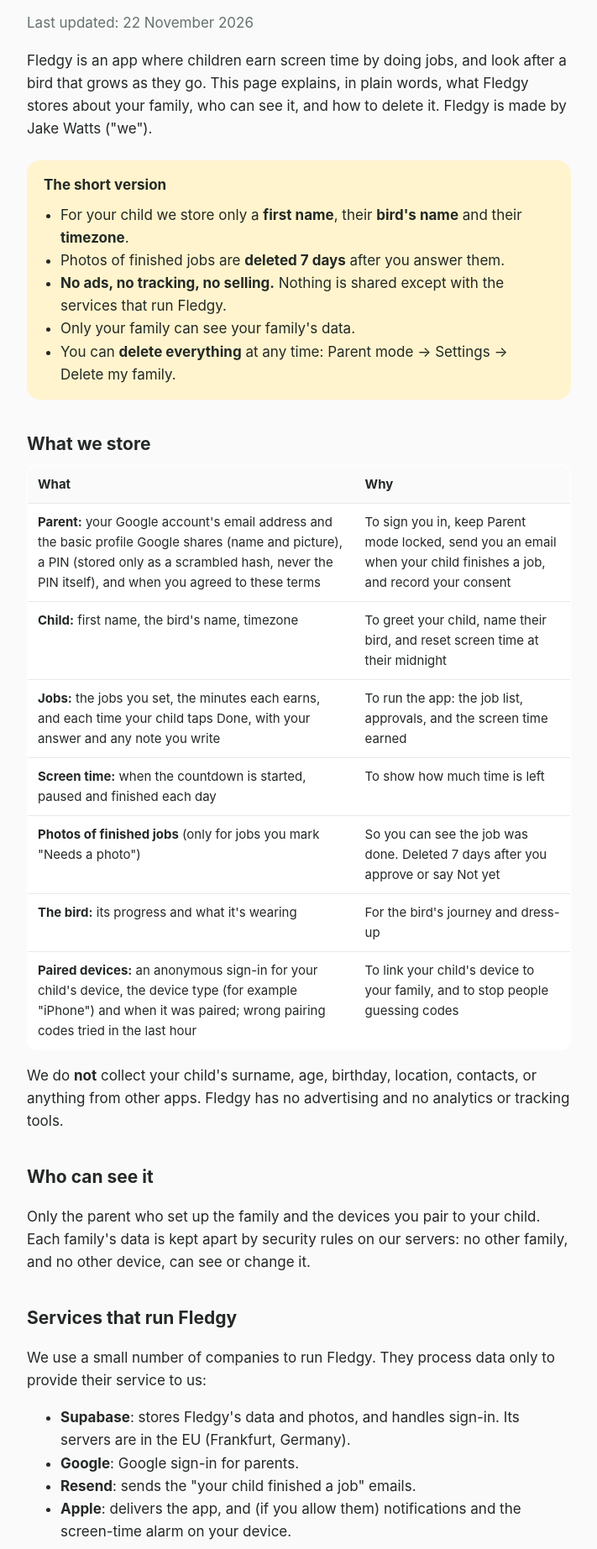
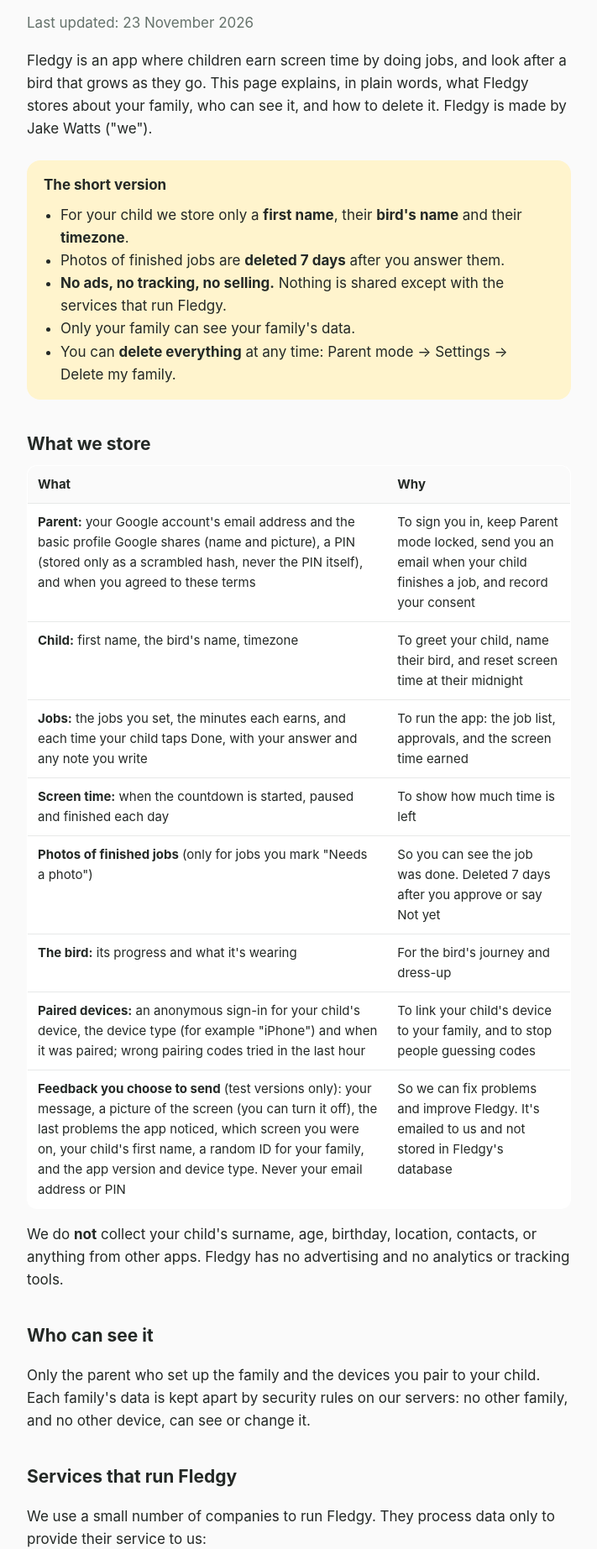
Before and after one commit to jakewatts-eng/fledgy-site, a plain HTML site: page privacy/index.html in a window 1280 px wide. Shown: the part 73-1918 px from the top of the page at 84% size, without its empty margins (284-995 px from the left). Drawn offline with Linux system fonts and the light colour scheme.

Commit message:
Privacy page: feedback sent from the test app
Co-Authored-By: Claude Opus 5.5 <noreply@anthropic.com>

```diff
--- a/privacy/index.html
+++ b/privacy/index.html
@@ -36,7 +36,7 @@
 <body>
 <main>
   <h1>Fledgy Privacy Policy</h1>
-  <p class="muted">Last updated: 22 November 2026</p>
+  <p class="muted">Last updated: 23 November 2026</p>
 
   <p>Fledgy is an app where children earn screen time by doing jobs, and look after a bird that grows
   as they go. This page explains, in plain words, what Fledgy stores about your family, who can see it,
@@ -71,6 +71,8 @@
         <td>For the bird's journey and dress-up</td></tr>
     <tr><td><strong>Paired devices:</strong> an anonymous sign-in for your child's device, the device type (for example "iPhone") and when it was paired; wrong pairing codes tried in the last hour</td>
         <td>To link your child's device to your family, and to stop people guessing codes</td></tr>
+    <tr><td><strong>Feedback you choose to send</strong> (test versions only): your message, a picture of the screen (you can turn it off), the last problems the app noticed, which screen you were on, your child's first name, a random ID for your family, and the app version and device type. Never your email address or PIN</td>
+        <td>So we can fix problems and improve Fledgy. It's emailed to us and not stored in Fledgy's database</td></tr>
   </table>
   </div>
   <p>We do <strong>not</strong> collect your child's surname, age, birthday, location, contacts, or anything
@@ -85,7 +87,7 @@
   <ul>
     <li><strong>Supabase</strong>: stores Fledgy's data and photos, and handles sign-in. Its servers are in the EU (Frankfurt, Germany).</li>
     <li><strong>Google</strong>: Google sign-in for parents.</li>
-    <li><strong>Resend</strong>: sends the "your child finished a job" emails.</li>
+    <li><strong>Resend</strong>: sends the "your child finished a job" emails, and delivers feedback you send to us.</li>
     <li><strong>Apple</strong>: delivers the app, and (if you allow them) notifications and the screen-time alarm on your device.</li>
   </ul>
   <p>We never sell your data or share it for advertising.</p>
@@ -93,11 +95,13 @@
   <h2>Children's privacy</h2>
   <p>Fledgy is used by children, but it is set up and controlled by a parent. A parent must agree to this
   policy in the app before a child is added. The child's device only ever signs in anonymously, linked by a
-  one-time code from the parent. Children cannot create accounts, buy anything, or contact anyone through Fledgy.</p>
+  one-time code from the parent. Children cannot create accounts, buy anything, or contact anyone through Fledgy. The only exception is the
+  feedback button in test versions, which sends a message only to us, the people making Fledgy.</p>
 
   <h2>How long we keep it</h2>
   <ul>
     <li>Photos of finished jobs: <strong>7 days</strong> after you answer them (and no more than 7 days after they were sent, if never answered).</li>
+    <li>Feedback you send: until the test ends, then we delete it.</li>
     <li>Everything else: for as long as your family uses Fledgy. Delete your family, and it's all removed straight away.</li>
   </ul>
 
```
